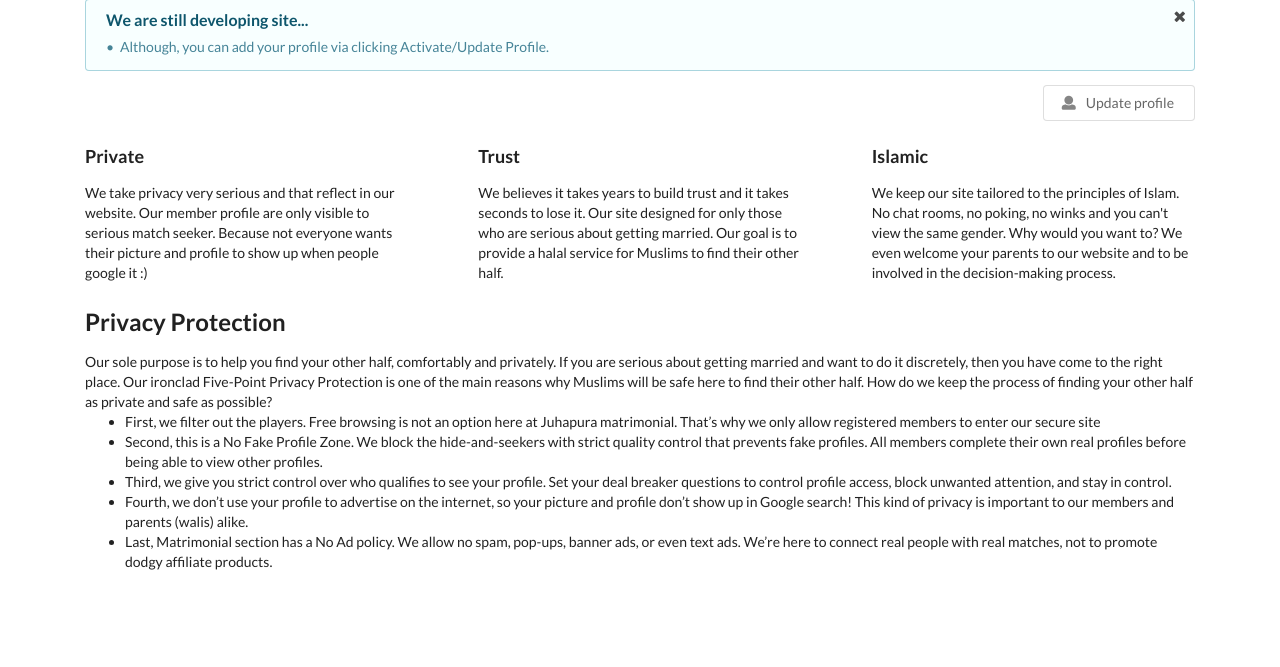
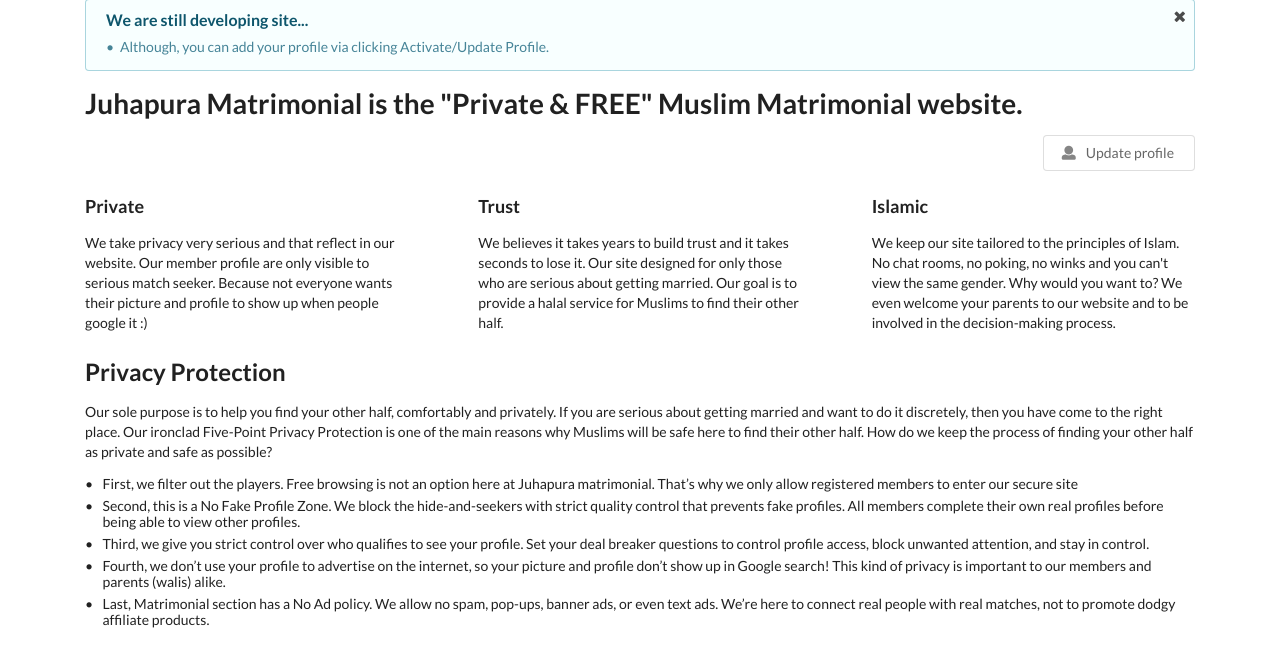
Before and after one commit to pije76/juhapura, a Django app: page /matrimonial/ in a window 1280 px wide. Shown: the part 44-711 px from the top of the page. Run offline with Django 3.2, Linux system fonts and the light colour scheme; parts of the project's set-up code (start-up, migrations or seed data) failed here and were passed over; some libraries are stand-ins or nearby versions.

Commit message:
added text

```diff
--- a/juhapura/templates/matrimonial/index.html
+++ b/juhapura/templates/matrimonial/index.html
@@ -17,6 +17,8 @@
 </div>
 
 <div class="ui">
+
+<h1>Juhapura Matrimonial is the "Private & FREE" Muslim Matrimonial website.</h1>
 
 {% if not profile %}
 <form action="{% url 'matrimonial:activate' %}" method="POST">
@@ -62,15 +64,17 @@
 <h2> Privacy Protection</h2>
 
 Our sole purpose is to help you find your other half, comfortably and privately. If you are serious about getting married and want to do it discretely, then you have come to the right place. Our ironclad Five-Point Privacy Protection is one of the main reasons why Muslims will be safe here to find their other half. How do we keep the process of finding your other half as private and safe as possible?
-<ul><li>
-First, we filter out the players. Free browsing is not an option here at Juhapura matrimonial. That’s why we only allow registered members to enter our secure site</li>
-<li>
-Second, this is a No Fake Profile Zone. We block the hide-and-seekers with strict quality control that prevents fake profiles. All members complete their own real profiles before being able to view other profiles.</li>
-<li>
-Third, we give you strict control over who qualifies to see your profile. Set your deal breaker questions to control profile access, block unwanted attention, and stay in control.</li>
-<li>
-Fourth, we don’t use your profile to advertise on the internet, so your picture and profile don’t show up in Google search! This kind of privacy is important to our members and parents (walis) alike.
-</li><li>
+<div class="ui bulleted list">
+  <div class="item">
+First, we filter out the players. Free browsing is not an option here at Juhapura matrimonial. That’s why we only allow registered members to enter our secure site</div>
+  <div class="item">
+Second, this is a No Fake Profile Zone. We block the hide-and-seekers with strict quality control that prevents fake profiles. All members complete their own real profiles before being able to view other profiles.</div>
+  <div class="item">
+Third, we give you strict control over who qualifies to see your profile. Set your deal breaker questions to control profile access, block unwanted attention, and stay in control.</div>
+  <div class="item">
+Fourth, we don’t use your profile to advertise on the internet, so your picture and profile don’t show up in Google search! This kind of privacy is important to our members and parents (walis) alike.</div>
+  <div class="item">
 Last, Matrimonial section has a No Ad policy. We allow no spam, pop-ups, banner ads, or even text ads. We’re here to connect real people with real matches, not to promote dodgy affiliate products.
-</li></ul>
+</div>
+</div>
 {% endblock content %}
```
